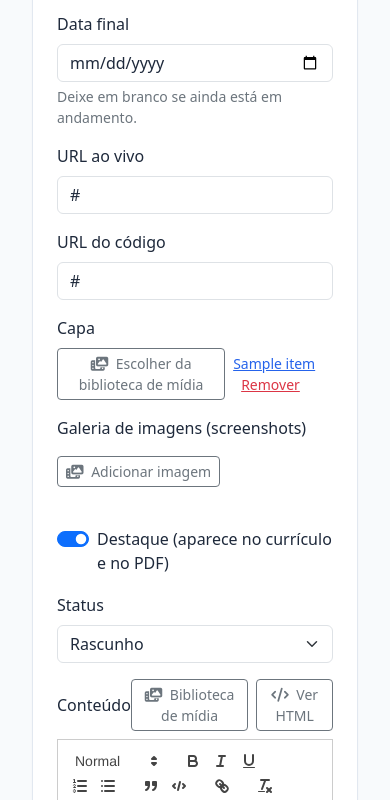
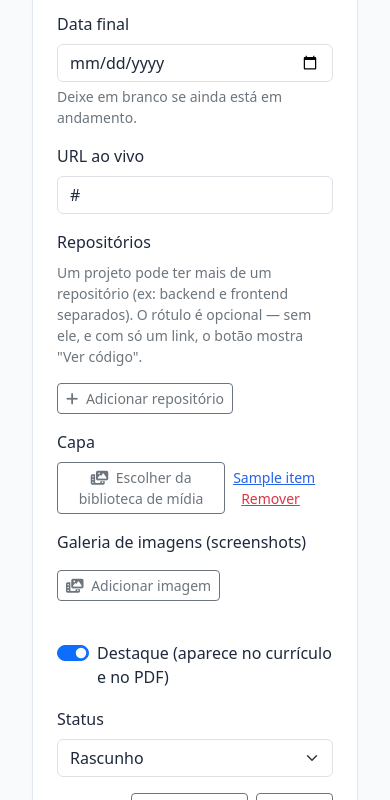
Before and after one commit to paulodm145/php-blog-cms, a PHP site: template app/Views/admin/project-form.php in a window 390 px wide. Shown: the part 926-1726 px from the top of the page. Run offline with PHP 8.4, Linux system fonts and the light colour scheme; the template is opened without the code that fills it: most values are stand-ins (such as "Sample title", 1, 10 or a date in 2020); data that the repository does not hold is empty; some libraries are stand-ins or nearby versions.

Commit message:
feat(projetos): permitir múltiplos repositórios por projeto
Antes só cabia uma URL em projects.source_url — projetos com backend e
frontend separados (ex: o desafio Verzel) não tinham como listar os dois.

- Nova tabela project_links (label opcional + url + sort_order), mesmo
  padrão de associação já usado em project_images: FK ON DELETE CASCADE,
  ressincronizada por completo a cada save (apaga tudo, reinsere na ordem).
- Migração 036 cria a tabela, migra o source_url existente de cada projeto
  pra uma linha (sem rótulo) e remove a coluna antiga — nenhum link se
  perde nos projetos já cadastrados.
- Admin: campo único 'URL do código' vira uma lista dinâmica 'Repositórios'
  com botão '+ Adicionar repositório' (JS puro, mesmo padrão da galeria de
  imagens) — cada linha tem rótulo opcional + URL + botão de remover.
- Site público: cada link vira um chip 'Ver código' (ou o rótulo digitado,
  ex: 'Backend'/'Frontend', quando preenchido). Projeto com um único link
  sem rótulo continua mostrando 'Ver código', idêntico ao comportamento
  anterior — sem mudança visual pra quem só tinha um repositório.

Testado de ponta a ponta com Docker (migração do zero, criar/editar/
remover links via ProjectRepository, renderização das duas views sem
warning/notice) antes do deploy.

Co-Authored-By: Claude Sonnet 5 <noreply@anthropic.com>
Claude-Session: https://claude.ai/code/session_01NMRKCHQghoGKz8MxUXh72v

```diff
--- a/app/Controllers/AdminProjectController.php
+++ b/app/Controllers/AdminProjectController.php
@@ -60,7 +60,7 @@ class AdminProjectController
                 'role' => '',
                 'project_type' => '',
                 'live_url' => '',
-                'source_url' => '',
+                'source_links' => [],
                 'start_date' => '',
                 'end_date' => '',
                 'featured' => 0,
--- a/app/Views/admin/project-form.php
+++ b/app/Views/admin/project-form.php
@@ -54,13 +54,27 @@
                         <input class="form-control" id="end_date" name="end_date" type="date" value="<?= htmlspecialchars((string) ($item['end_date'] ?? ''), ENT_QUOTES, 'UTF-8') ?>">
                         <p class="text-secondary small mt-1 mb-0">Deixe em branco se ainda está em andamento.</p>
                     </div>
-                    <div class="col-md-3">
+                    <div class="col-md-6">
                         <label class="form-label" for="live_url">URL ao vivo</label>
                         <input class="form-control" id="live_url" name="live_url" type="url" placeholder="https://..." value="<?= htmlspecialchars((string) ($item['live_url'] ?? ''), ENT_QUOTES, 'UTF-8') ?>">
                     </div>
-                    <div class="col-md-3">
-                        <label class="form-label" for="source_url">URL do código</label>
-                        <input class="form-control" id="source_url" name="source_url" type="url" placeholder="https://github.com/..." value="<?= htmlspecialchars((string) ($item['source_url'] ?? ''), ENT_QUOTES, 'UTF-8') ?>">
+                    <div class="col-12">
+                        <label class="form-label d-block">Repositórios</label>
+                        <p class="text-secondary small mb-2">
+                            Um projeto pode ter mais de um repositório (ex: backend e frontend separados). O rótulo é opcional — sem ele, e com só um link, o botão mostra "Ver código".
+                        </p>
+                        <div id="source-link-rows" class="d-flex flex-column gap-2 mb-2">
+                            <?php foreach ($item['source_links'] ?? [] as $link): ?>
+                                <div class="source-link-row d-flex gap-2">
+                                    <input class="form-control" style="max-width: 12rem" type="text" name="source_links_label[]" placeholder="Rótulo (opcional)" value="<?= htmlspecialchars($link['label'] ?? '', ENT_QUOTES, 'UTF-8') ?>">
+                                    <input class="form-control" type="url" name="source_links_url[]" placeholder="https://github.com/..." value="<?= htmlspecialchars($link['url'] ?? '', ENT_QUOTES, 'UTF-8') ?>">
+                                    <button type="button" class="btn btn-outline-danger btn-sm source-link-remove" title="Remover"><i class="fa-solid fa-xmark"></i></button>
+                                </div>
+                            <?php endforeach; ?>
+                        </div>
+                        <button class="btn btn-outline-secondary btn-sm" type="button" id="add-source-link">
+                            <i class="fa-solid fa-plus me-1"></i> Adicionar repositório
+                        </button>
                     </div>
                     <div class="col-12">
                         <label class="form-label d-block">Capa</label>
@@ -287,6 +301,27 @@
 
         galleryThumbsWrap.querySelectorAll('.gallery-thumb-remove').forEach(bindGalleryRemove);
 
+        var sourceLinkRowsWrap = document.getElementById('source-link-rows');
+
+        function bindSourceLinkRemove(button) {
+            button.addEventListener('click', function () {
+                button.closest('.source-link-row').remove();
+            });
+        }
+
+        document.getElementById('add-source-link').addEventListener('click', function () {
+            var row = document.createElement('div');
+            row.className = 'source-link-row d-flex gap-2';
+            row.innerHTML = '<input class="form-control" style="max-width: 12rem" type="text" name="source_links_label[]" placeholder="Rótulo (opcional)">'
+                + '<input class="form-control" type="url" name="source_links_url[]" placeholder="https://github.com/...">'
+                + '<button type="button" class="btn btn-outline-danger btn-sm source-link-remove" title="Remover"><i class="fa-solid fa-xmark"></i></button>';
+            sourceLinkRowsWrap.appendChild(row);
+            bindSourceLinkRemove(row.querySelector('.source-link-remove'));
+            row.querySelector('input[type="text"]').focus();
+        });
+
+        sourceLinkRowsWrap.querySelectorAll('.source-link-remove').forEach(bindSourceLinkRemove);
+
         document.getElementById('project-form').addEventListener('submit', function () {
             document.getElementById('content').value = htmlView ? editorHtmlTextarea.value : quill.root.innerHTML;
         });
```
Also changed, not shown: app/Repositories/ProjectRepository.php (+61 -4 lines), app/Views/site/project.php (+7 -6 lines), database/migrations/036_create_project_links_table.sql (added).
